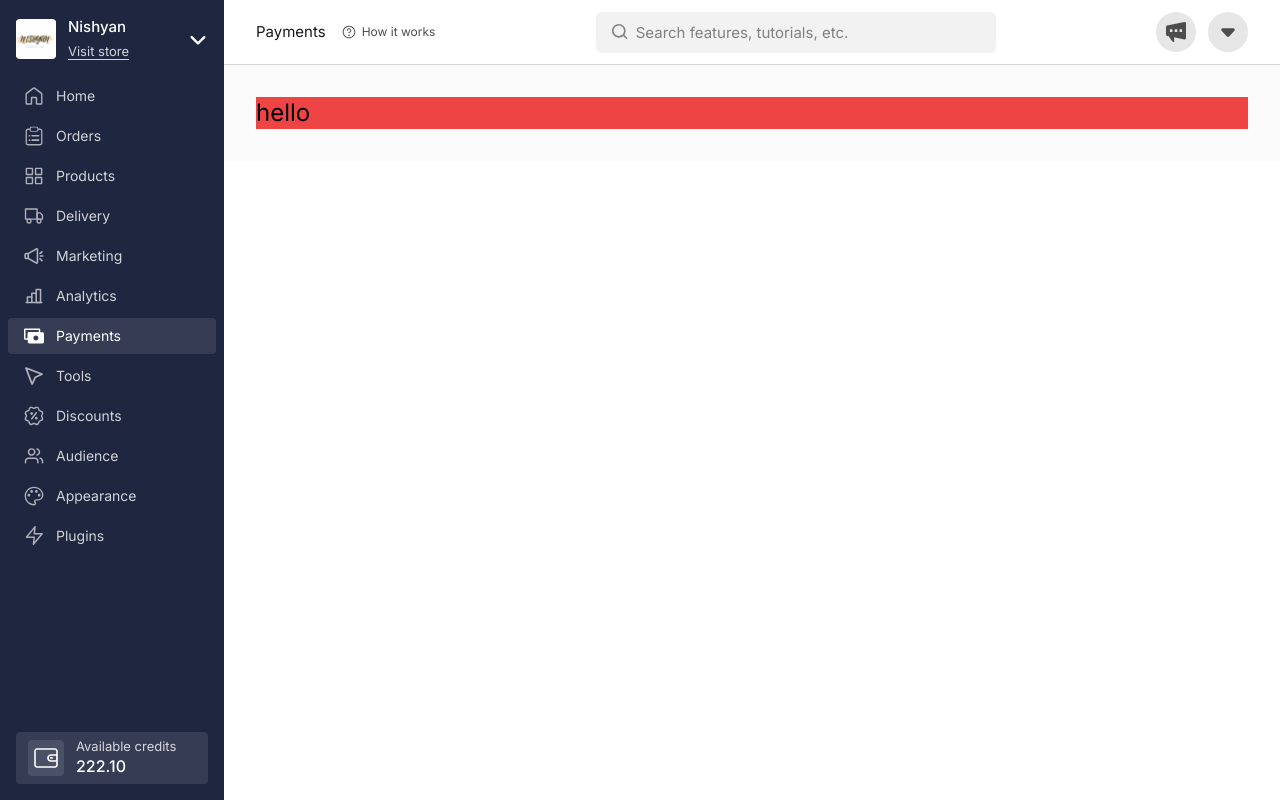
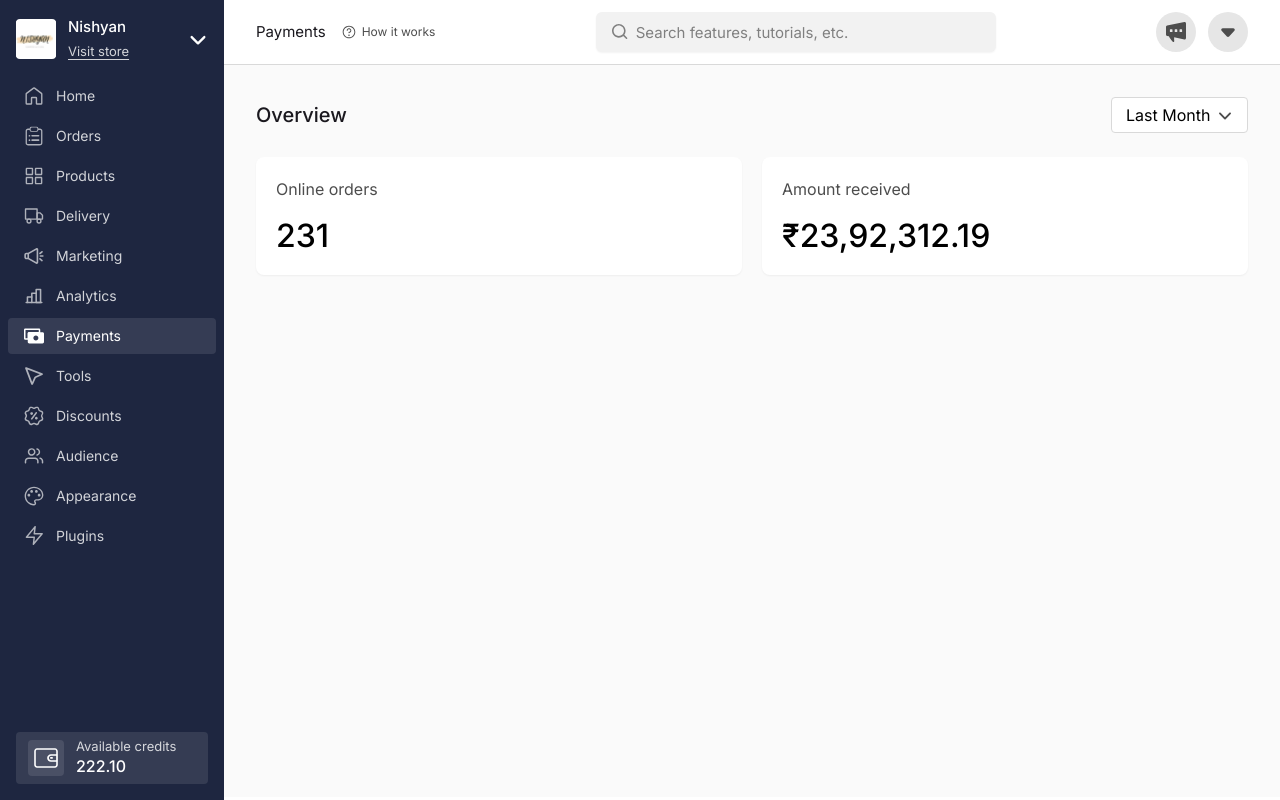
Before and after one commit to shaqeebakhtar/dukaan-payouts-dashboard, a Next.js app: page / in a window 1280 px wide. Built offline with nearby package versions, Linux system fonts and the light colour scheme.

Commit message:
add overview

```diff
--- a/app/(dashboard)/_components/content-wrapper.tsx
+++ b/app/(dashboard)/_components/content-wrapper.tsx
@@ -1,7 +1,9 @@
 import React from 'react';
 
 const ContentWrapper = ({ children }: { children: React.ReactNode }) => {
-  return <main className="p-8 bg-[#FAFAFA]">{children}</main>;
+  return (
+    <main className="p-8 bg-[#FAFAFA] h-[calc(100%-68px)]">{children}</main>
+  );
 };
 
 export default ContentWrapper;
--- /dev/null
+++ b/app/(dashboard)/_components/overview/index.tsx
@@ -0,0 +1,24 @@
+import React from 'react';
+import OverviewLabel from './label';
+
+const Overview = () => {
+  return (
+    <div className="space-y-6">
+      <OverviewLabel />
+      <div className="flex items-center space-x-[20px]">
+        <div className="flex-1 bg-white p-[20px] space-y-4 rounded-lg shadow-sm">
+          <p className="text-[#4D4D4D]">Online orders</p>
+          <p className="font-medium text-[32px] leading-[38px]">231</p>
+        </div>
+        <div className="flex-1 bg-white p-[20px] space-y-4 rounded-lg shadow-sm">
+          <p className="text-[#4D4D4D]">Amount received</p>
+          <p className="font-medium text-[32px] leading-[38px]">
+            ₹23,92,312.19
+          </p>
+        </div>
+      </div>
+    </div>
+  );
+};
+
+export default Overview;
--- /dev/null
+++ b/app/(dashboard)/_components/overview/label.tsx
@@ -0,0 +1,34 @@
+import React from 'react';
+
+import {
+  Select,
+  SelectContent,
+  SelectGroup,
+  SelectItem,
+  SelectLabel,
+  SelectTrigger,
+  SelectValue,
+} from '@/components/ui/select';
+
+type Props = {};
+
+const OverviewLabel = (props: Props) => {
+  return (
+    <div className="flex items-center justify-between">
+      <h3 className="text-xl text-[#1A181E] font-medium">Overview</h3>
+      <Select defaultValue={'lastMonth'}>
+        <SelectTrigger className="w-[137px]">
+          <SelectValue />
+        </SelectTrigger>
+        <SelectContent>
+          <SelectGroup>
+            <SelectItem value="lastMonth">Last Month</SelectItem>
+            <SelectItem value="lastWeek">Last Week</SelectItem>
+          </SelectGroup>
+        </SelectContent>
+      </Select>
+    </div>
+  );
+};
+
+export default OverviewLabel;
--- a/app/(dashboard)/page.tsx
+++ b/app/(dashboard)/page.tsx
@@ -1,5 +1,11 @@
+import Overview from './_components/overview';
+
 const Home = () => {
-  return <h1 className="text-2xl bg-red-500">hello</h1>;
+  return (
+    <>
+      <Overview />
+    </>
+  );
 };
 
 export default Home;
--- a/components/icons.tsx
+++ b/components/icons.tsx
@@ -417,4 +417,19 @@ export const Icons = {
       />
     </svg>
   ),
+  chevronDownSm: (props: IconProps) => (
+    <svg
+      {...props}
+      width="16"
+      height="16"
+      viewBox="0 0 16 16"
+      fill="none"
+      xmlns="http://www.w3.org/2000/svg"
+    >
+      <path
+        d="M2.27748 5.77748C2.61381 5.44114 3.14013 5.41057 3.511 5.68575L3.61726 5.77748L8 10.1598L12.3827 5.77748C12.7191 5.44114 13.2454 5.41057 13.6163 5.68575L13.7225 5.77748C14.0589 6.11381 14.0894 6.64013 13.8142 7.011L13.7225 7.11726L8.66989 12.1699C8.33355 12.5062 7.80724 12.5368 7.43636 12.2616L7.33011 12.1699L2.27748 7.11726C1.90751 6.74729 1.90751 6.14745 2.27748 5.77748Z"
+        fill="#4D4D4D"
+      />
+    </svg>
+  ),
 };
--- a/components/ui/input.tsx
+++ b/components/ui/input.tsx
@@ -11,7 +11,7 @@ const Input = React.forwardRef<HTMLInputElement, InputProps>(
       <input
         type={type}
         className={cn(
-          'flex h-10 w-full rounded-md bg-transparent px-3 py-1 text-sm shadow-sm transition-colors file:border-0 file:bg-transparent file:text-sm file:font-medium placeholder:text-muted-foreground focus-visible:outline-none focus-visible:ring-1 focus-visible:ring-[#146EB4] disabled:cursor-not-allowed disabled:opacity-50',
+          'flex h-10 w-full rounded-md bg-transparent px-3 py-1 text-sm shadow-sm transition-colors file:border-0 file:bg-transparent file:text-sm file:font-medium placeholder:text-muted-foreground focus-visible:outline-none focus-visible:ring-2 focus-visible:ring-[#146EB4] disabled:cursor-not-allowed disabled:opacity-50',
           className
         )}
         ref={ref}
--- /dev/null
+++ b/components/ui/select.tsx
@@ -0,0 +1,154 @@
+'use client';
+
+import * as React from 'react';
+import * as SelectPrimitive from '@radix-ui/react-select';
+
+import { cn } from '@/lib/utils';
+import { Icons } from '../icons';
+
+const Select = SelectPrimitive.Root;
+
+const SelectGroup = SelectPrimitive.Group;
+
+const SelectValue = SelectPrimitive.Value;
+
+const SelectTrigger = React.forwardRef<
+  React.ElementRef<typeof SelectPrimitive.Trigger>,
+  React.ComponentPropsWithoutRef<typeof SelectPrimitive.Trigger>
+>(({ className, children, ...props }, ref) => (
+  <SelectPrimitive.Trigger
+    ref={ref}
+    className={cn(
+      'flex h-9 w-full items-center justify-between rounded border border-[#D9D9D9] bg-white px-3.5 py-1.5 placeholder:text-[#4D4D4D] focus:outline-none focus:ring-2 focus:ring-[#146EB4] focus:ring-offset-2 disabled:cursor-not-allowed disabled:opacity-50 [&>span]:line-clamp-1',
+      className
+    )}
+    {...props}
+  >
+    {children}
+    <SelectPrimitive.Icon asChild>
+      <Icons.chevronDownSm className="h-4 w-4" />
+    </SelectPrimitive.Icon>
+  </SelectPrimitive.Trigger>
+));
+SelectTrigger.displayName = SelectPrimitive.Trigger.displayName;
+
+const SelectScrollUpButton = React.forwardRef<
+  React.ElementRef<typeof SelectPrimitive.ScrollUpButton>,
+  React.ComponentPropsWithoutRef<typeof SelectPrimitive.ScrollUpButton>
+>(({ className, ...props }, ref) => (
+  <SelectPrimitive.ScrollUpButton
+    ref={ref}
+    className={cn(
+      'flex cursor-default items-center justify-center py-1',
+      className
+    )}
+    {...props}
+  >
+    <Icons.chevronDownSm className="h-4 w-4 rotate-180" />
+  </SelectPrimitive.ScrollUpButton>
+));
+SelectScrollUpButton.displayName = SelectPrimitive.ScrollUpButton.displayName;
+
+const SelectScrollDownButton = React.forwardRef<
+  React.ElementRef<typeof SelectPrimitive.ScrollDownButton>,
+  React.ComponentPropsWithoutRef<typeof SelectPrimitive.ScrollDownButton>
+>(({ className, ...props }, ref) => (
+  <SelectPrimitive.ScrollDownButton
+    ref={ref}
+    className={cn(
+      'flex cursor-default items-center justify-center py-1',
+      className
+    )}
+    {...props}
+  >
+    <Icons.chevronDownSm className="h-4 w-4" />
+  </SelectPrimitive.ScrollDownButton>
+));
+SelectScrollDownButton.displayName =
+  SelectPrimitive.ScrollDownButton.displayName;
+
+const SelectContent = React.forwardRef<
+  React.ElementRef<typeof SelectPrimitive.Content>,
+  React.ComponentPropsWithoutRef<typeof SelectPrimitive.Content>
+>(({ className, children, position = 'popper', ...props }, ref) => (
+  <SelectPrimitive.Portal>
+    <SelectPrimitive.Content
+      ref={ref}
+      className={cn(
+        'relative z-50 max-h-96 min-w-[8rem] overflow-hidden rounded-md border bg-white text-text-[#4D4D4D] shadow-md data-[state=open]:animate-in data-[state=closed]:animate-out data-[state=closed]:fade-out-0 data-[state=open]:fade-in-0 data-[state=closed]:zoom-out-95 data-[state=open]:zoom-in-95 data-[side=bottom]:slide-in-from-top-2 data-[side=left]:slide-in-from-right-2 data-[side=right]:slide-in-from-left-2 data-[side=top]:slide-in-from-bottom-2',
+        position === 'popper' &&
+          'data-[side=bottom]:translate-y-1 data-[side=left]:-translate-x-1 data-[side=right]:translate-x-1 data-[side=top]:-translate-y-1',
+        className
+      )}
+      position={position}
+      {...props}
+    >
+      <SelectScrollUpButton />
+      <SelectPrimitive.Viewport
+        className={cn(
+          'p-1',
+          position === 'popper' &&
+            'h-[var(--radix-select-trigger-height)] w-full min-w-[var(--radix-select-trigger-width)]'
+        )}
+      >
+        {children}
+      </SelectPrimitive.Viewport>
+      <SelectScrollDownButton />
+    </SelectPrimitive.Content>
+  </SelectPrimitive.Portal>
+));
+SelectContent.displayName = SelectPrimitive.Content.displayName;
+
+const SelectLabel = React.forwardRef<
+  React.ElementRef<typeof SelectPrimitive.Label>,
+  React.ComponentPropsWithoutRef<typeof SelectPrimitive.Label>
+>(({ className, ...props }, ref) => (
+  <SelectPrimitive.Label
+    ref={ref}
+    className={cn('py-1.5 pl-8 pr-2 text-sm font-semibold', className)}
+    {...props}
+  />
+));
+SelectLabel.displayName = SelectPrimitive.Label.displayName;
+
+const SelectItem = React.forwardRef<
+  React.ElementRef<typeof SelectPrimitive.Item>,
+  React.ComponentPropsWithoutRef<typeof SelectPrimitive.Item>
+>(({ className, children, ...props }, ref) => (
+  <SelectPrimitive.Item
+    ref={ref}
+    className={cn(
+      'relative flex w-full cursor-default select-none items-center rounded-sm py-1.5 pl-2 pr-2 text-sm outline-none focus:bg-[#F2F2F2] focus:text-accent-foreground data-[disabled]:pointer-events-none data-[disabled]:opacity-50',
+      className
+    )}
+    {...props}
+  >
+    <SelectPrimitive.ItemText>{children}</SelectPrimitive.ItemText>
+  </SelectPrimitive.Item>
+));
+SelectItem.displayName = SelectPrimitive.Item.displayName;
+
+const SelectSeparator = React.forwardRef<
+  React.ElementRef<typeof SelectPrimitive.Separator>,
+  React.ComponentPropsWithoutRef<typeof SelectPrimitive.Separator>
+>(({ className, ...props }, ref) => (
+  <SelectPrimitive.Separator
+    ref={ref}
+    className={cn('-mx-1 my-1 h-px bg-muted', className)}
+    {...props}
+  />
+));
+SelectSeparator.displayName = SelectPrimitive.Separator.displayName;
+
+export {
+  Select,
+  SelectGroup,
+  SelectValue,
+  SelectTrigger,
+  SelectContent,
+  SelectLabel,
+  SelectItem,
+  SelectSeparator,
+  SelectScrollUpButton,
+  SelectScrollDownButton,
+};
--- a/package.json
+++ b/package.json
@@ -9,6 +9,7 @@
     "lint": "next lint"
   },
   "dependencies": {
+    "@radix-ui/react-select": "^2.0.0",
     "@radix-ui/react-slot": "^1.0.2",
     "class-variance-authority": "^0.7.0",
     "clsx": "^2.1.0",
```
Also changed, not shown: 1 other file (tests, documents, lock files or other folders).
